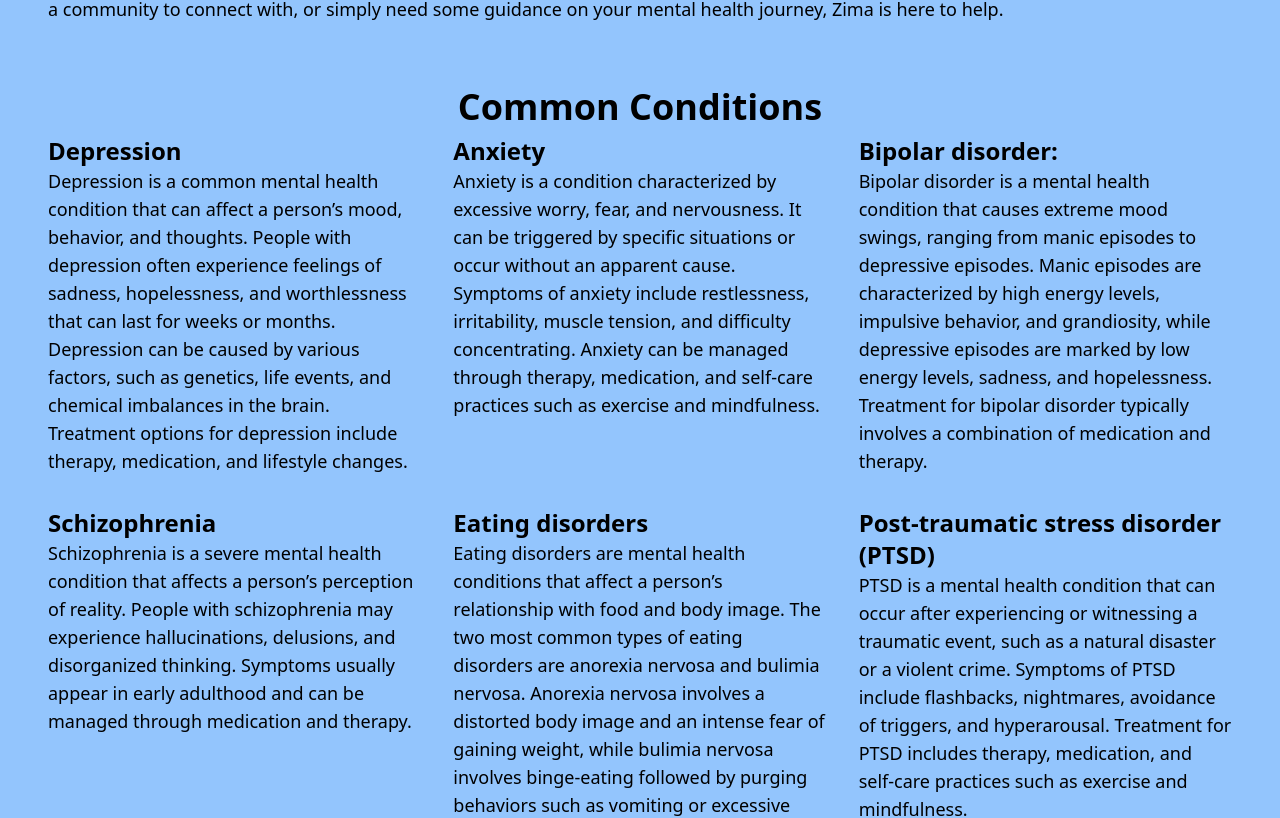
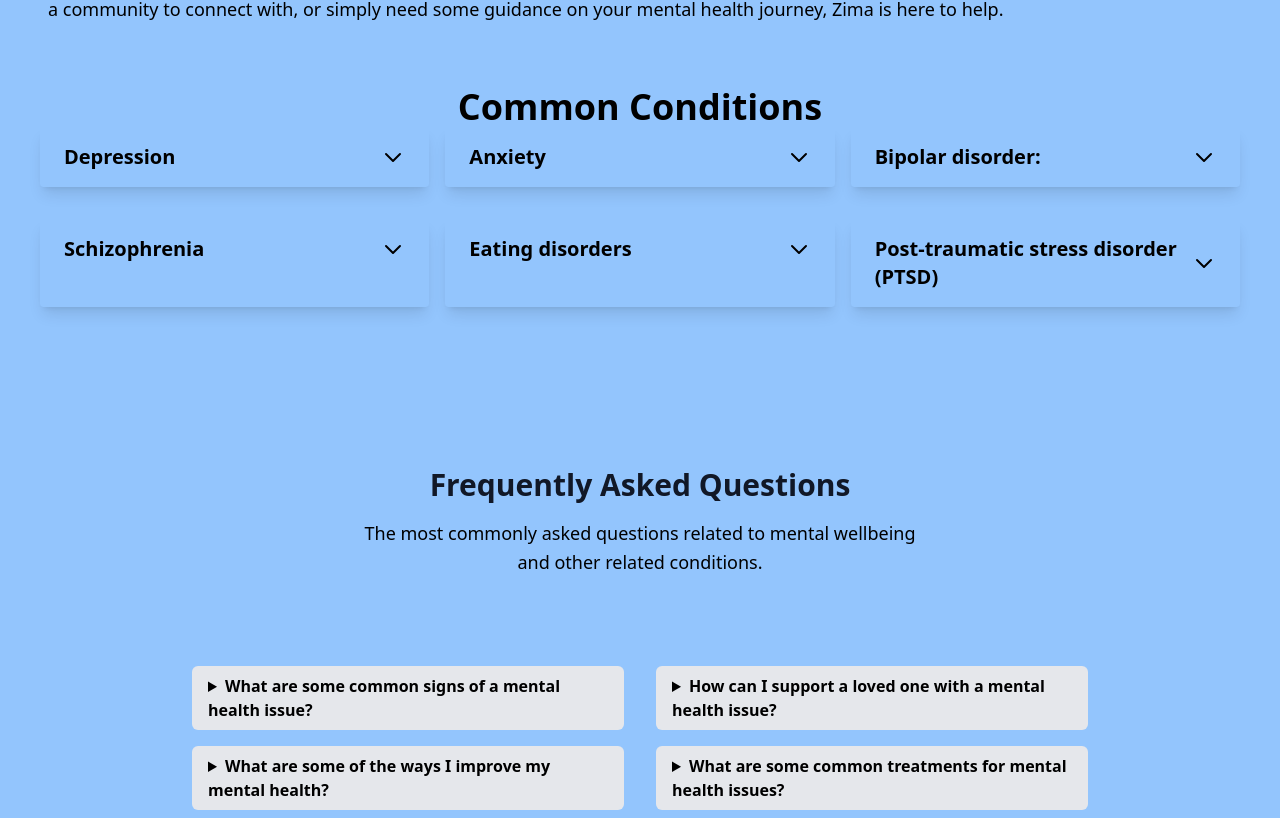
Before and after one commit to apella1/zima-ui, a React (Vite) app: page / in a window 1280 px wide. Shown: the part 1213-2031 px from the top of the page. Built offline with nearby package versions, Linux system fonts and the light colour scheme.

Commit message:
changed styling,added cards

```diff
--- a/src/components/condition-preview/ConditionPreview.tsx
+++ b/src/components/condition-preview/ConditionPreview.tsx
@@ -1,4 +1,5 @@
 export {};
+import { useState } from "react";
 import { Conditions } from "./Conditions";
 
 interface ICondition {
@@ -6,23 +7,63 @@ interface ICondition {
   body: string;
 }
 
-const Condition = ({ condition }: { condition: ICondition }) => {
+interface IConditionCardProps {
+  condition: ICondition;
+  isExpanded: boolean;
+  setIsExpanded: (expanded: boolean) => void;
+}
+
+const ConditionCard = ({ condition, isExpanded, setIsExpanded }: IConditionCardProps) => {
   const { title, body } = condition;
+
   return (
-    <dl className="flex flex-col p-2">
-      <dt className="text-2xl font-semibold">{title}</dt>
-      <dd className="text-lg font-normal">{body}</dd>
-    </dl>
+    <div className="w-full max-w-md rounded overflow-hidden shadow-lg mb-4">
+      <div
+        className="px-6 py-4 cursor-pointer flex items-center justify-between"
+        onClick={() => setIsExpanded(!isExpanded)}
+      >
+        <div className="font-bold text-xl">{title}</div>
+        <div>
+          <svg
+            className={`transform transition-transform ${
+              isExpanded ? "rotate-180" : ""
+            } h-6 w-6`}
+            fill="none"
+            viewBox="0 0 24 24"
+            stroke="currentColor"
+          >
+            <path
+              strokeLinecap="round"
+              strokeLinejoin="round"
+              strokeWidth="2"
+              d="M19 9l-7 7-7-7"
+            />
+          </svg>
+        </div>
+      </div>
+      {isExpanded && (
+        <div className="px-6 py-4 text-gray-700">
+          <p className="text-base">{body}</p>
+        </div>
+      )}
+    </div>
   );
 };
 
 export default function ConditionPreview() {
+  const [expandedIndex, setExpandedIndex] = useState(-1);
+
   return (
     <section id="conditions" className="flex flex-col p-6">
       <h3 className="self-center text-4xl font-bold">Common Conditions</h3>
       <div className="md:grid md:gap-4 md:grid-cols-3">
         {Conditions.map((item, id) => (
-          <Condition condition={item} key={id} />
+          <ConditionCard
+            key={id}
+            condition={item}
+            isExpanded={id === expandedIndex}
+            setIsExpanded={(expanded) => setExpandedIndex(expanded ? id : -1)}
+          />
         ))}
       </div>
     </section>
```
